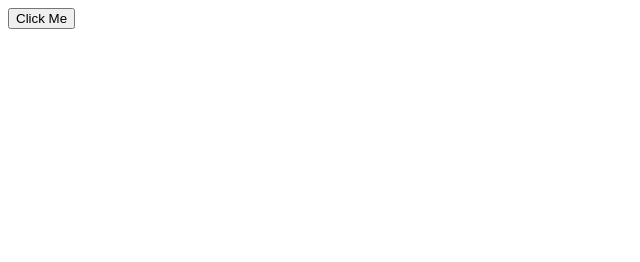
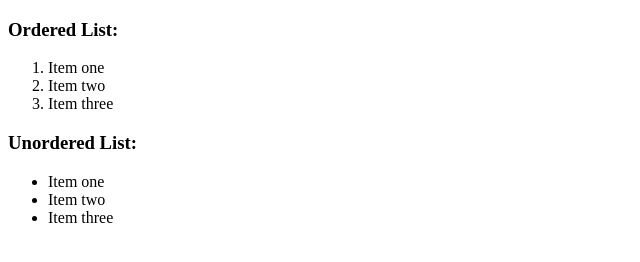
Before and after one commit to odl-user-1750650/capstone, a plain HTML site: page index.html in a window 1280 px wide. Shown: the whole page, without its empty margins (0-640 px from the left). Drawn offline with Linux system fonts and the light colour scheme.

Commit message:
Add software engineer agent generated HTML code

```diff
--- a/index.html
+++ b/index.html
@@ -1,9 +1,25 @@
 <!DOCTYPE html>
-<html>
+<html lang="en">
 <head>
-    <title>Simple Button</title>
+    <meta charset="UTF-8">
+    <meta name="viewport" content="width=device-width, initial-scale=1.0">
+    <title>Simple HTML List</title>
 </head>
 <body>
-    <button>Click Me</button>
+    <!-- Option A: Ordered List -->
+    <h3>Ordered List:</h3>
+    <ol>
+        <li>Item one</li>
+        <li>Item two</li>
+        <li>Item three</li>
+    </ol>
+
+    <!-- Option B: Unordered List -->
+    <h3>Unordered List:</h3>
+    <ul>
+        <li>Item one</li>
+        <li>Item two</li>
+        <li>Item three</li>
+    </ul>
 </body>
 </html>
```
